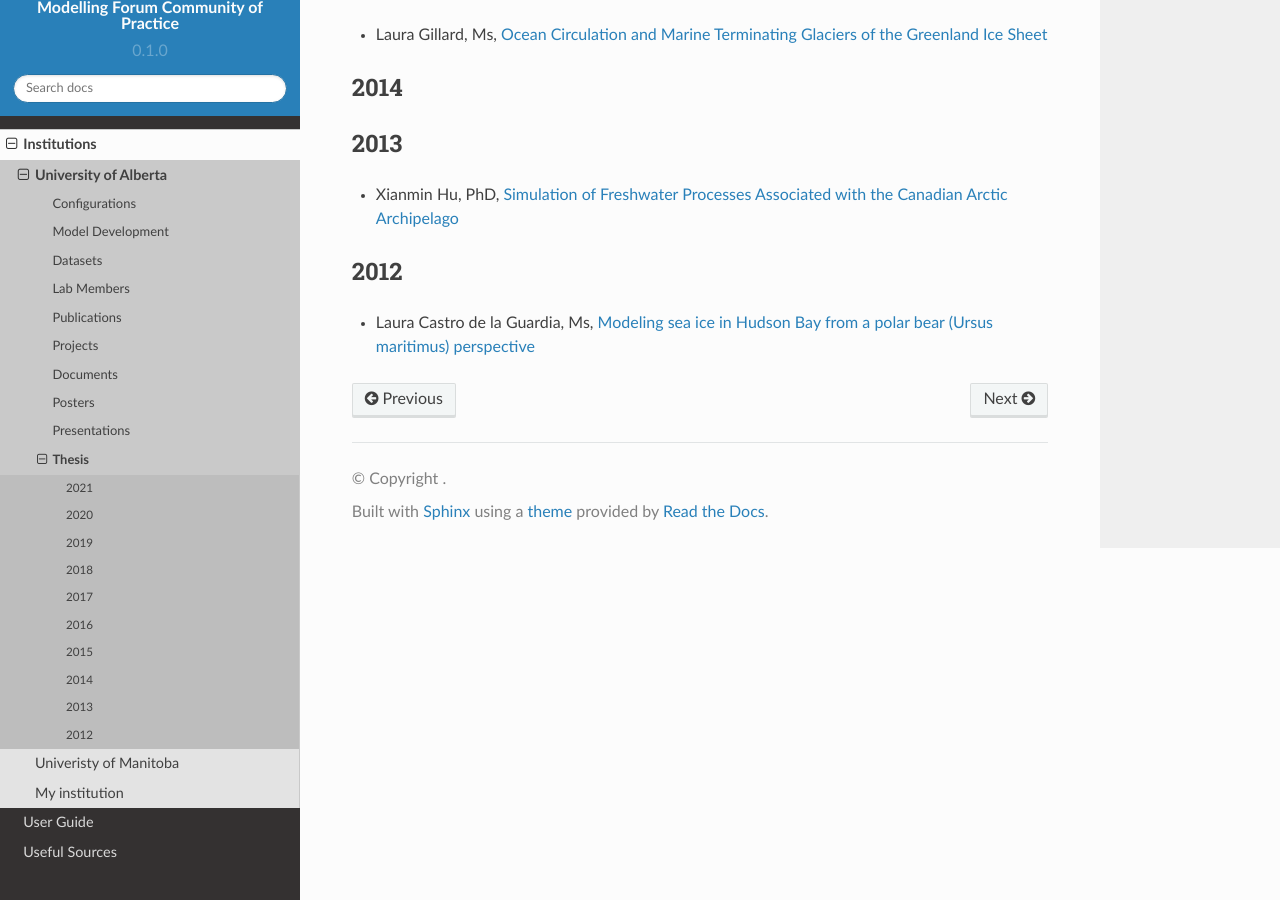
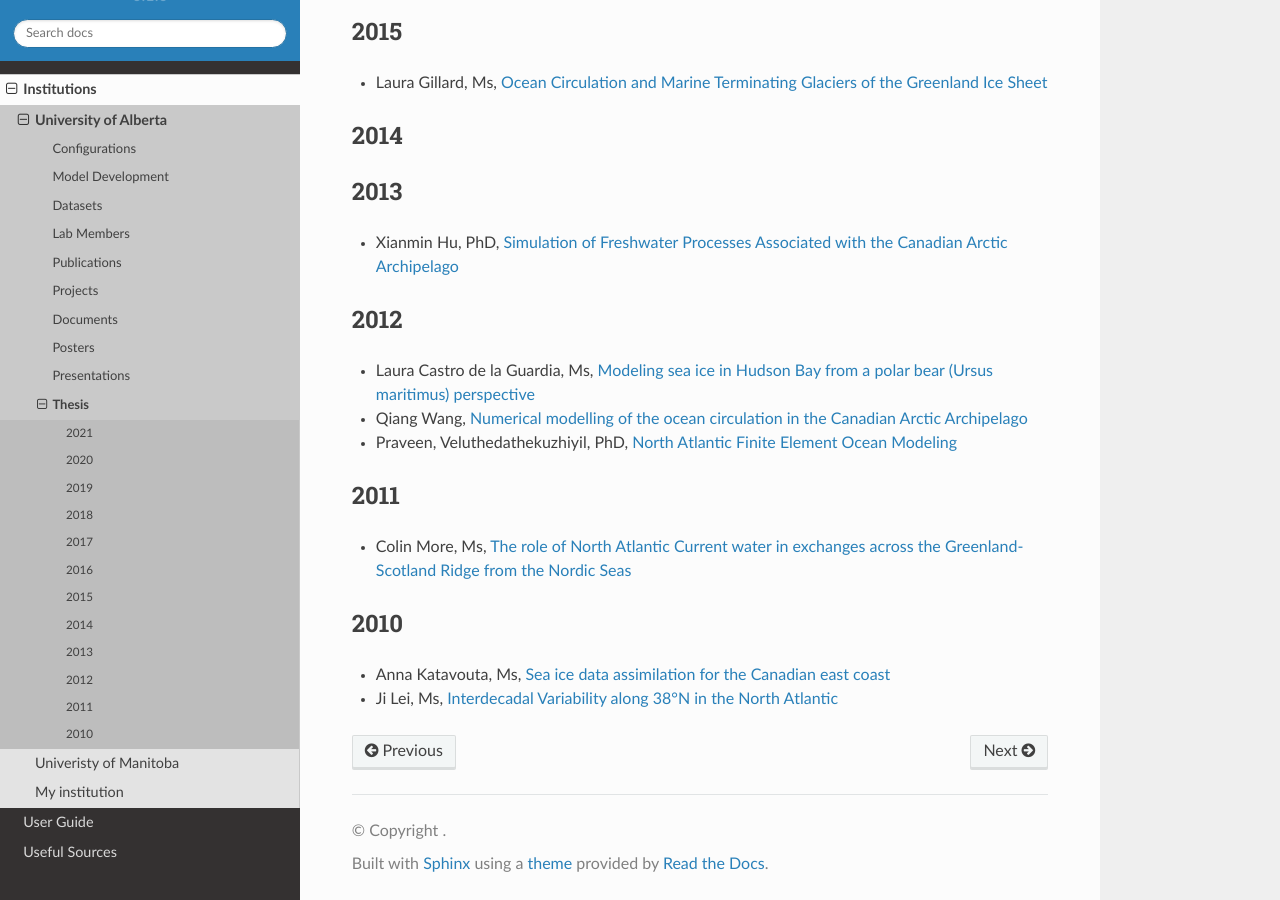
Before and after one commit to UofA-NEMO/Canadian-NEMO-Ocean-Modelling-Forum-Community-of-Practice, a Sphinx documentation site: the page built from docs/Institutions/UofA/Student_Theses.rst, in a window 1280 px wide and 900 px high, scrolled down 961 px. Built offline with Sphinx 7.4.7 and the Read the Docs theme 2.0.0, drawn with Linux system fonts in a browser that asks for light colours; some of the changed text lies outside the part shown.

Commit message:
Update Student_Theses.rst

```diff
--- a/docs/Institutions/UofA/Student_Theses.rst
+++ b/docs/Institutions/UofA/Student_Theses.rst
@@ -15,7 +15,9 @@
 2020
 ----
 
-* Natasha Ridenour, PhD, `ON THE CIRCULATION AND FRESHWATER DYNAMICS OF THE HUDSON BAY COMPLEX <https://doi.org/10.7939/r3-7syy-jd18>`_
+* Natasha Ridenour, PhD, `ON THE CIRCULATION AND FRESHWATER DYNAMICS OF THE HUDSON BAY COMPLEX <https://doi.org/10.7939/r3-7syy-jd18>`_>`_
+
+* Ran Tao, Ms, `Modelling the Long-Term Fate and Transport Pathways of Pollutant in the Canadian Arctic <https://doi.org/10.7939/r3-hgg2-5g21
 
 2019
 ----
@@ -51,3 +53,20 @@
 ----
 
 * Laura Castro de la Guardia, Ms, `Modeling sea ice in Hudson Bay from a polar bear (Ursus maritimus) perspective <https://doi.org/10.7939/R3G01K>`_
+
+* Qiang Wang, `Numerical modelling of the ocean circulation in the Canadian Arctic Archipelago <https://doi.org/10.7939/R3T66N>`_
+
+* Praveen, Veluthedathekuzhiyil, PhD, `North Atlantic Finite Element Ocean Modeling <https://doi.org/10.7939/R3PZ51V83>`_
+
+
+2011
+----
+
+* Colin More, Ms, `The role of North Atlantic Current water in exchanges across the Greenland-Scotland Ridge from the Nordic Seas <https://doi.org/10.7939/R3034D>`_
+
+2010
+----
+
+* Anna Katavouta, Ms, `Sea ice data assimilation for the Canadian east coast <https://doi.org/10.7939/R3T91S>`_
+
+* Ji Lei, Ms, `Interdecadal Variability along 38°N in the North Atlantic <https://doi.org/10.7939/R32W26>`_
```
